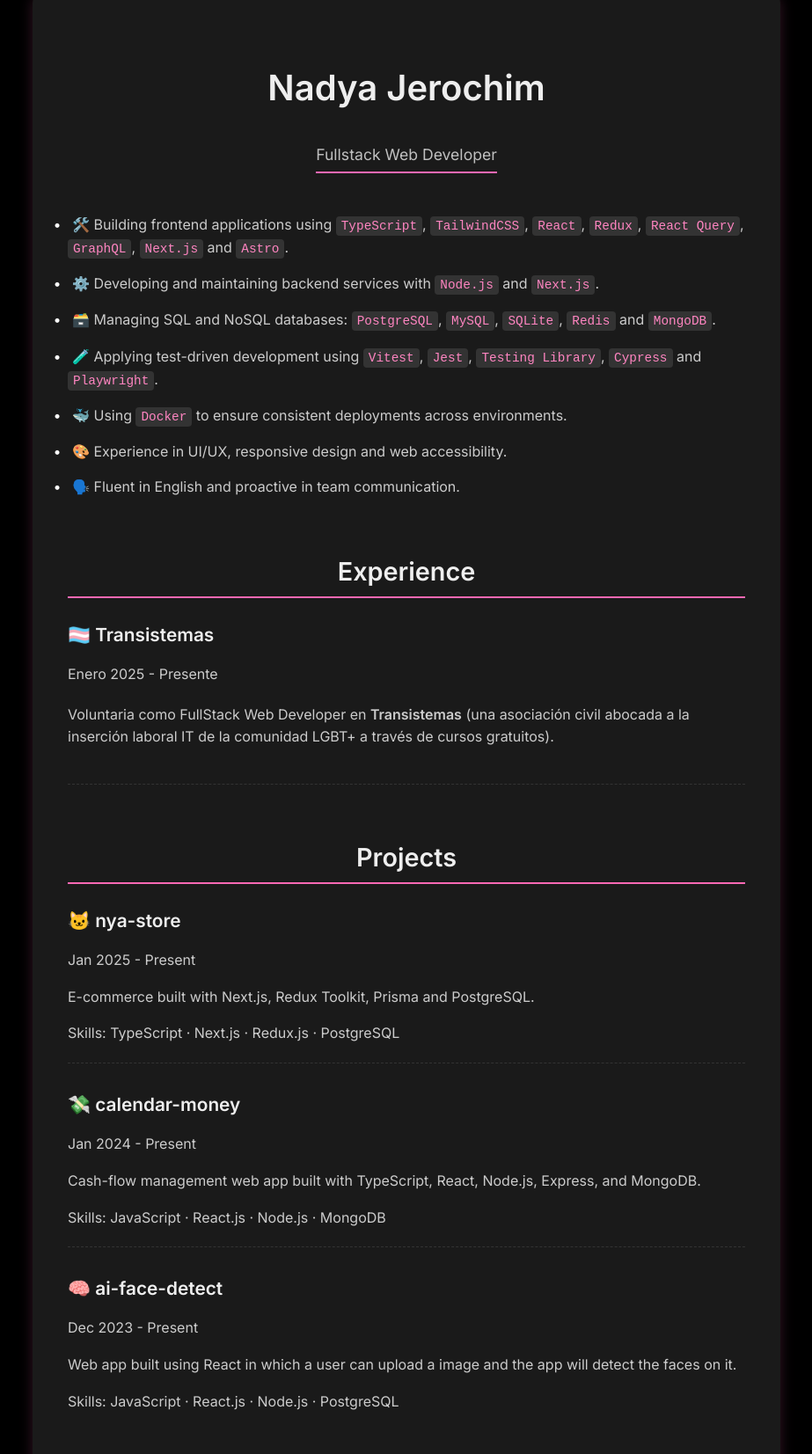
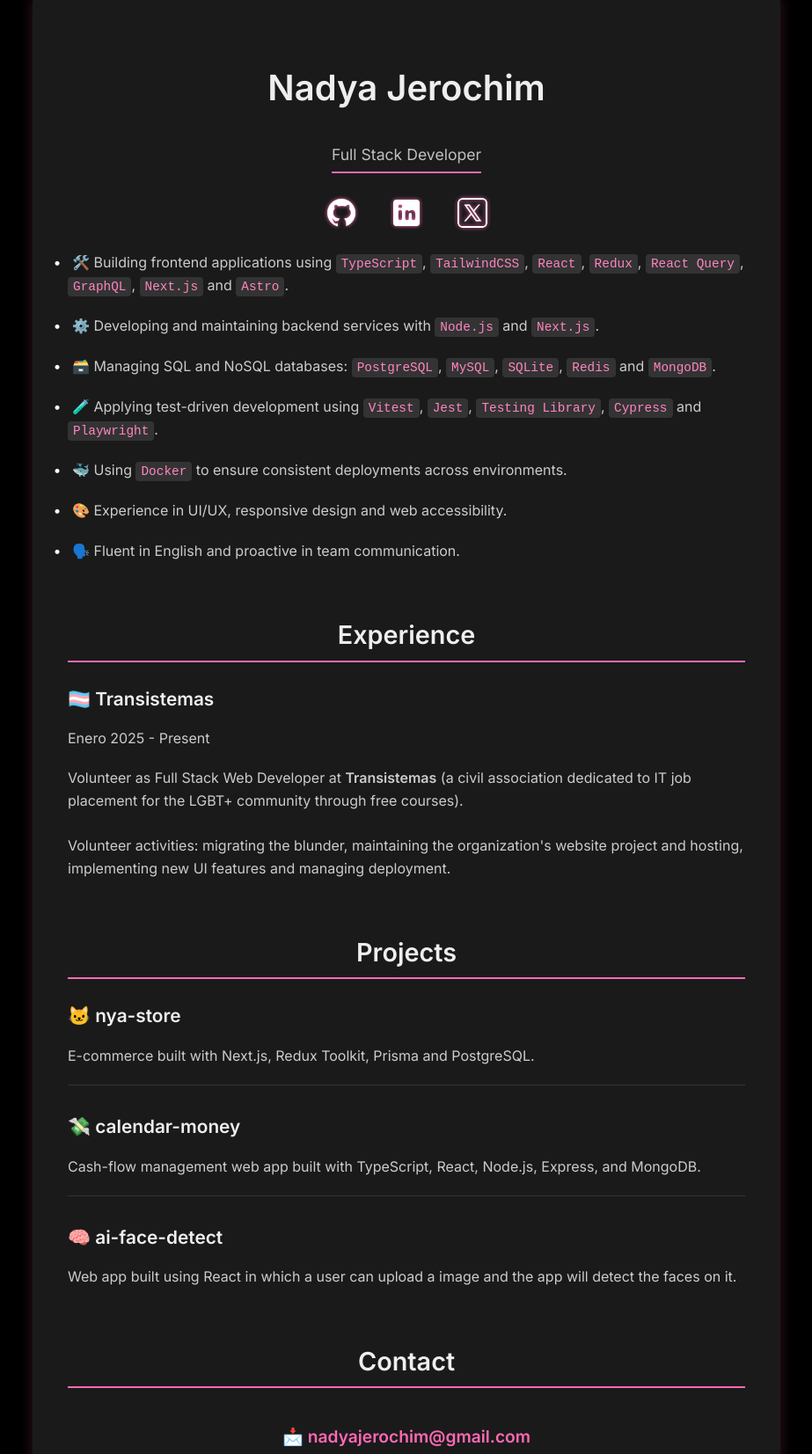
Before and after one commit to nady4/portfolio, an Astro site: page / in a window 1280 px wide. Shown: the part 25-1678 px from the top of the page at 88% size, without its empty margins (178-1101 px from the left). Built offline with nearby package versions, Linux system fonts and the light colour scheme; Astro itself is replaced by a stand-in of ours.

Commit message:
redesign

```diff
--- a/src/components/Welcome.astro
+++ b/src/components/Welcome.astro
@@ -1,168 +1,28 @@
-<!DOCTYPE html>
+---
+import "../styles/global.css";
+import { Image } from 'astro:assets';
+import githubIcon from '../assets/github.png';
+import linkedinIcon from '../assets/linkedin.png';
+import xIcon from '../assets/x.png';
+---
+
 <html lang="en">
   <head>
-    <meta charset="UTF-8">
-    <meta name="viewport" content="width=device-width, initial-scale=1.0">
-    <title>Nadya Jerochim</title>
-    <link href="https://fonts.googleapis.com/css2?family=Inter:wght@300;400;600&display=swap" rel="stylesheet">
-    <style>
-        body {
-            margin: 0;
-            padding: 0;
-            font-family: 'Inter', sans-serif;
-            background-color: #000;
-            color: #eee;
-            line-height: 1.6;
-            display: flex;
-            justify-content: center;
-            align-items: center;
-            min-height: 100vh;
-            padding: 20px;
-            box-sizing: border-box;
-        }
-
-        .welcome {
-            background: #1a1a1a;
-            padding: 40px;
-            max-width: 850px;
-            width: 100%;
-            margin: auto;
-            border-radius: 8px;
-            box-shadow: 0 2px 15px rgba(255, 105, 180, 0.2);
-            text-align: center;
-            color: #eee;
-            box-sizing: border-box;
-            animation: none;
-        }
-
-        .title {
-            font-size: 2.5rem;
-            margin-bottom: 10px;
-            font-weight: 600;
-            text-align: center;
-        }
-
-        .subtitle {
-            font-size: 1.1rem;
-            color: #c0c0c0;
-            margin-top: 20px;
-            margin-bottom: 30px;
-            font-weight: 400;
-            border-bottom: 2px solid #ff69b4;
-            display: inline-block;
-            padding-bottom: 5px;
-            text-align: center;
-        }
-
-        h2 {
-            font-size: 1.8rem;
-            margin-top: 60px;
-            margin-bottom: 15px;
-            border-bottom: 2px solid #ff69b4;
-            padding-bottom: 5px;
-            text-align: center;
-        }
-
-        h3 {
-            font-size: 1.3rem;
-            margin-top: 25px;
-            margin-bottom: 5px;
-            color: #eee;
-        }
-
-        p {
-            font-size: 1rem;
-            margin-bottom: 20px;
-            color: #ccc;
-        }
-
-        ul {
-            list-style: none;
-            padding-left: 0;
-            margin-bottom: 60px;
-        }
-
-        li {
-            font-size: 1rem;
-            margin-bottom: 15px;
-            color: #ccc;
-            text-align: left;
-        }
-
-        li::before {
-            content: '• ';
-            color: #ffffff;
-            font-weight: bold;
-            display: inline-block;
-            width: 1em;
-            margin-left: -1em;
-            margin-right: 5px;
-        }
-
-        code {
-            background: #333;
-            color: #ff85c1;
-            padding: 3px 6px;
-            border-radius: 4px;
-            font-family: 'Fira Code', monospace;
-            font-size: 0.9rem;
-        }
-
-        .experience-item, .project-item {
-            margin-bottom: 30px;
-            padding-bottom: 20px;
-            border-bottom: 1px dashed #333;
-            text-align: left;
-        }
-
-        .project-item:last-child, .experience-item:last-child {
-            border-bottom: none;
-            margin-bottom: 0;
-            padding-bottom: 0;
-        }
-
-        .project-item p {
-            margin-bottom: 10px;
-            text-align: left;
-        }
-
-        .project-item p:last-child {
-            margin-bottom: 0;
-        }
-
-        .contact-link-item {
-            font-size: 1.2rem;
-            margin-top: 40px;
-            margin-bottom: 0;
-            text-align: center;
-            text-decoration: none;
-            border-bottom: 1px solid transparent;
-            transition: border-bottom 0.3s ease-in-out;
-        }
-
-        .contact-link-item a {
-            color: #ff69b4;
-            text-decoration: none;
-            border-bottom: 1px solid transparent;
-            transition: border-bottom 0.3s ease-in-out;
-        }
-
-        .contact-link-item a:hover {
-            color: #ff85c1;
-            border-bottom-color: #ff85c1;
-        }
-
-        @keyframes flicker {
-            0% { opacity: 1; }
-            100% { opacity: 1; }
-        }
-    </style>
+    <meta charset="UTF-8" />
+    <meta name="viewport" content="width=device-width, initial-scale=1.0" />
+    <title>Nadya Jerochim - Full Stack Developer</title>
+    <link href="https://fonts.googleapis.com/css2?family=Inter:wght@300;400;600&display=swap" rel="stylesheet" />
   </head>
   <body>
-
     <section class="welcome">
       <h1 class="title">Nadya Jerochim</h1>
-        <h2 class="subtitle">Fullstack Web Developer</h2>
+      <h2 class="subtitle">Full Stack Developer</h2>
+
+      <div class="socials">
+        <a href="https://github.com/nady4" target="_blank"><Image src={githubIcon} alt="GitHub" width={32} height={32} loading="eager" decoding="async"/></a>
+        <a href="https://linkedin.com/in/nady4" target="_blank"><Image src={linkedinIcon} alt="LinkedIn" width={32} height={32} loading="eager" decoding="async"/></a>
+        <a href="https://x.com/DevNady4" target="_blank"><Image src={xIcon} alt="X" width={32} height={32} loading="eager" decoding="async"/></a>
+      </div>
 
       <ul>
         <li>🛠️ Building frontend applications using <code>TypeScript</code>, <code>TailwindCSS</code>, <code>React</code>, <code>Redux</code>, <code>React Query</code>, <code>GraphQL</code>, <code>Next.js</code> and <code>Astro</code>.</li>
@@ -177,40 +37,32 @@
       <h2>Experience</h2>
       <div class="experience-item">
         <h3>🏳️‍⚧️ Transistemas</h3>
-            <p>Enero 2025 - Presente</p>
+        <p>Enero 2025 - Present</p>
         <p>
-                Voluntaria como FullStack Web Developer en <strong>Transistemas</strong> (una asociación civil abocada a la inserción laboral IT de la comunidad LGBT+ a través de cursos gratuitos).
+          Volunteer as Full Stack Web Developer at <strong>Transistemas</strong> (a civil association dedicated to IT job placement for the LGBT+ community through free courses).
+          <br /><br />
+          Volunteer activities: migrating the blunder, maintaining the organization's website project and hosting, implementing new UI features and managing deployment.
         </p>
       </div>
 
       <h2>Projects</h2>
       <div class="projects-list">
-            <div class="project-item">
+        <a class="project-item" href="https://github.com/nady4/nya-store" target="_blank">
           <h3>🐱 nya-store</h3>
-                <p>Jan 2025 - Present</p>
           <p>E-commerce built with Next.js, Redux Toolkit, Prisma and PostgreSQL.</p>
-                <p>Skills: TypeScript · Next.js · Redux.js · PostgreSQL</p>
-            </div>
-
-            <div class="project-item">
+        </a>
+        <a class="project-item" href="https://github.com/nady4/calendar-money" target="_blank">
           <h3>💸 calendar-money</h3>
-                <p>Jan 2024 - Present</p>
           <p>Cash-flow management web app built with TypeScript, React, Node.js, Express, and MongoDB.</p>
-                <p>Skills: JavaScript · React.js · Node.js · MongoDB </p>
-            </div>
-
-            <div class="project-item">
+        </a>
+        <a class="project-item" href="https://github.com/nady4/ai-face-detect" target="_blank">
           <h3>🧠 ai-face-detect</h3>
-                <p>Dec 2023 - Present</p>
           <p>Web app built using React in which a user can upload a image and the app will detect the faces on it.</p>
-                <p>Skills: JavaScript · React.js · Node.js · PostgreSQL</p>
-            </div>
+        </a>
       </div>
 
       <h2>Contact</h2>
-        <h3 class="contact-link-item"><img src="https://user-images.githubusercontent.com/5679180/79618120-0daffb80-80be-11ea-819e-d2b0fa904d07.gif" width="27px" alt="Sparkles GIF"> You can see my projects at <a href="https://nady4.com/">nady4.com</a></h3>
-        <h3 class="contact-link-item">📩 Mail me at <a href="mailto:nadyajerochim@gmail.com">nadyajerochim@gmail.com</a></h3>
+      <h3 class="contact-link-item">📩 <a href="mailto:nadyajerochim@gmail.com">nadyajerochim@gmail.com</a></h3>
     </section>
-
   </body>
 </html>
--- /dev/null
+++ b/src/styles/global.css
@@ -0,0 +1,178 @@
+body {
+  margin: 0;
+  padding: 0;
+  font-family: "Inter", sans-serif;
+  background-color: #000;
+  color: #eee;
+  line-height: 1.6;
+  display: flex;
+  justify-content: center;
+  align-items: center;
+  min-height: 100vh;
+  padding: 20px;
+  box-sizing: border-box;
+}
+
+.welcome {
+  background: #1a1a1a;
+  padding: 40px;
+  max-width: 850px;
+  width: 100%;
+  margin: auto;
+  border-radius: 8px;
+  box-shadow: 0 2px 15px rgba(255, 105, 180, 0.2);
+  text-align: center;
+  color: #eee;
+  box-sizing: border-box;
+}
+
+.title {
+  font-size: 2.5rem;
+  margin-bottom: 10px;
+  font-weight: 600;
+  text-align: center;
+}
+
+.subtitle {
+  font-size: 1.1rem;
+  color: #c0c0c0;
+  margin-top: 20px;
+  font-weight: 400;
+  border-bottom: 2px solid #ff69b4;
+  display: inline-block;
+  padding-bottom: 5px;
+  text-align: center;
+}
+
+h2 {
+  font-size: 1.8rem;
+  margin-top: 60px;
+  margin-bottom: 15px;
+  border-bottom: 2px solid #ff69b4;
+  padding-bottom: 5px;
+  text-align: center;
+}
+
+h3 {
+  font-size: 1.3rem;
+  margin-top: 25px;
+  margin-bottom: 5px;
+  color: #eee;
+}
+
+p {
+  font-size: 1rem;
+  margin-bottom: 20px;
+  color: #ccc;
+}
+
+ul {
+  list-style: none;
+  padding-left: 0;
+  margin-bottom: 60px;
+}
+
+li {
+  font-size: 1rem;
+  margin-bottom: 20px;
+  color: #ccc;
+  text-align: left;
+}
+
+li::before {
+  content: "• ";
+  color: #ffffff;
+  font-weight: bold;
+  display: inline-block;
+  width: 1em;
+  margin-left: -1em;
+  margin-right: 5px;
+}
+
+code {
+  background: #333;
+  color: #ff85c1;
+  padding: 3px 6px;
+  border-radius: 4px;
+  font-family: "Fira Code", monospace;
+  font-size: 0.9rem;
+}
+
+.experience-item {
+  text-align: left;
+}
+
+.project-item {
+  margin-bottom: 30px;
+  padding-bottom: 20px;
+  text-align: left;
+  border-bottom: 1px solid #333;
+  display: block;
+  text-decoration: none;
+  color: inherit;
+}
+
+.project-item:last-child,
+.experience-item:last-child {
+  border-bottom: none;
+  margin-bottom: 0;
+  padding-bottom: 0;
+}
+
+.project-item p {
+  margin-bottom: 10px;
+  text-align: left;
+}
+
+.project-item p:last-child {
+  margin-bottom: 0;
+}
+
+.contact-link-item {
+  font-size: 1.2rem;
+  margin-top: 40px;
+  margin-bottom: 0;
+  text-align: center;
+  text-decoration: none;
+  border-bottom: 1px solid transparent;
+  transition: border-bottom 0.3s ease-in-out;
+}
+
+.contact-link-item a {
+  color: #ff69b4;
+  text-decoration: none;
+  border-bottom: 1px solid transparent;
+  transition: border-bottom 0.3s ease-in-out;
+}
+
+.contact-link-item a:hover {
+  color: #ff85c1;
+  border-bottom-color: #ff85c1;
+}
+
+.socials {
+  margin-top: 10px;
+  text-align: center;
+}
+
+.socials a {
+  display: inline-block;
+  margin: 0 15px;
+  text-decoration: none;
+  transition: transform 0.2s ease-in-out;
+}
+
+.socials a:hover {
+  transform: scale(1.1);
+}
+
+.socials img {
+  width: 40px;
+  height: 40px;
+  filter: drop-shadow(0 0 2px #ff69b4);
+  transition: filter 0.2s ease-in-out;
+}
+
+.socials a:hover img {
+  filter: drop-shadow(0 0 4px #ff85c1);
+}
```
Also changed, not shown: src/assets/astro.svg (deleted), src/assets/background.svg (deleted), src/assets/github.png (added), src/assets/linkedin.png (added), src/assets/x.png (added). Lines whose indentation alone changed are shown as unchanged.
